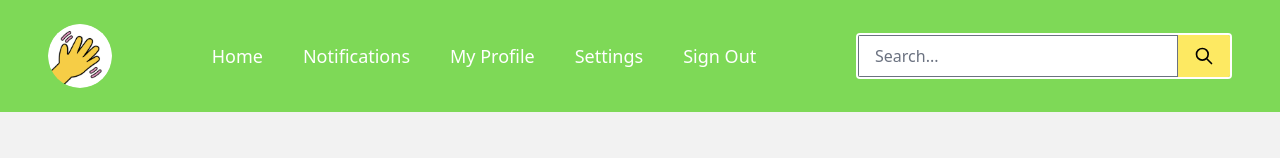
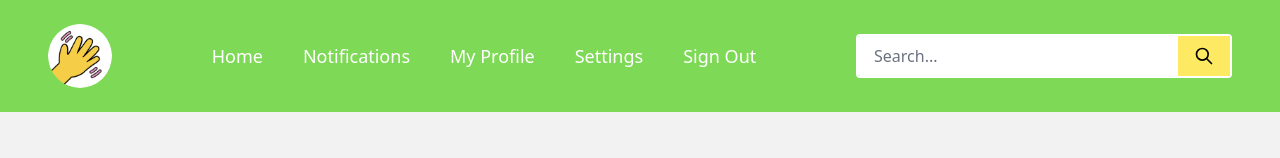
Before and after one commit to HKR-StudentConnect/Frontend, a React (Create React App) app: page / in a window 1280 px wide. Shown: the top 158 px of the page. Built offline with nearby package versions, Linux system fonts and the light colour scheme.

Commit message:
fix: :adhesive_bandage: Simple fix remove search bar border

```diff
--- a/src/components/navbar/navbar.jsx
+++ b/src/components/navbar/navbar.jsx
@@ -21,7 +21,7 @@ const Navbar = () => {
             <input
               type='text'
               placeholder='Search...'
-              className='px-4 py-2 w-80 text-black'
+              className='px-4 py-2 w-80 text-black border-none'
               onKeyUp={e => {
                 if (e.key === 'Enter') console.log(e.target.value)
               }}
```
